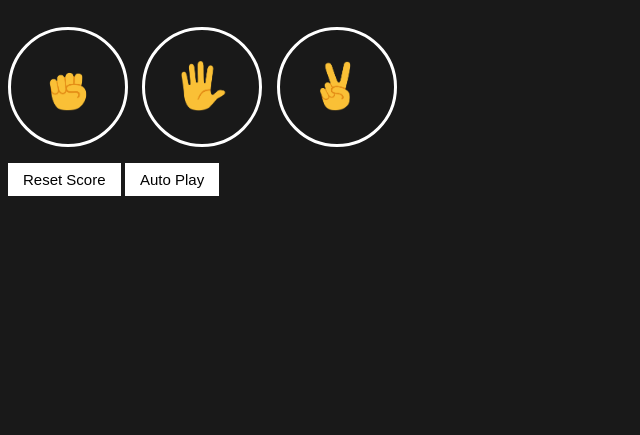
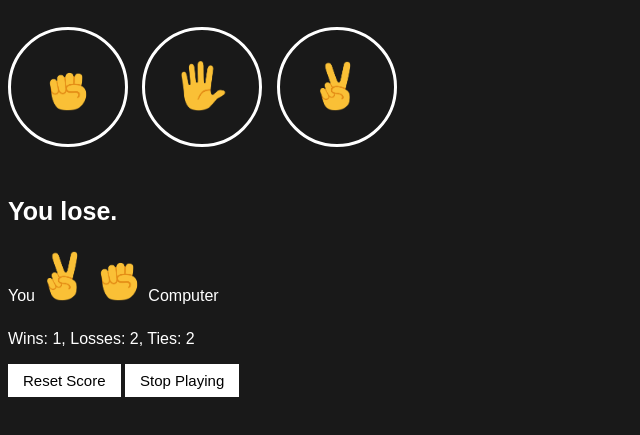
Before and after one commit to supeep/supeep.github.io, a plain HTML site: page RockPaperScissors/RockPaperScissors.html in a window 1280 px wide. Both pictures are taken after a click on the button "Auto Play". Shown: the part 67-502 px from the top of the page, without its empty margins (0-640 px from the left). Drawn offline with Linux system fonts and the light colour scheme.

Commit message:
finish RockPaperScissors

```diff
--- a/RockPaperScissors/RockPaperScissors.html
+++ b/RockPaperScissors/RockPaperScissors.html
@@ -26,6 +26,7 @@
     <button class="reset-score-button js-reset-score-button">Reset Score</button>
 
     <button class="auto-play-button">Auto Play</button>
-    <script src="scripts/RockPaperScissors.js"
+
+    <script src="scripts/RockPaperScissors.js"></script>
   </body>
 </html>
--- a/RockPaperScissors/scripts/RockPaperScissors.js
+++ b/RockPaperScissors/scripts/RockPaperScissors.js
@@ -1,10 +1,30 @@
-let score={
+let score=JSON.parse(localStorage.getItem('score'))||{
     wins:0,
     losses:0,
     ties:0
 }
 
+
 updateScoreElement();
+
+let isAutoPlaying=false;
+let intervalId;
+
+function autoPlay(){
+    if(!isAutoPlaying){
+        intervalId=setInterval(()=>{
+            const playerMove =ComputerMove();
+            playGame(playerMove);
+        },500);
+        isAutoPlaying=true;
+        document.querySelector('.auto-play-button').innerHTML=`Stop Playing`;
+
+    }else{
+        clearInterval(intervalId);
+        document.querySelector('.auto-play-button').innerHTML=`Auto Play`;
+        isAutoPlaying=false;
+    }
+}
 
 document.querySelector('.js-rock-button')
     .addEventListener('click',()=>{
@@ -20,6 +40,20 @@ document.querySelector('.js-scissors-button')
     .addEventListener('click',()=>{
         playGame('scissors');
     });
+
+document.querySelector('.js-reset-score-button')
+    .addEventListener('click',()=>{
+        score.wins=0;
+        score.losses=0;
+        score.ties=0;
+        localStorage.removeItem('score');
+        updateScoreElement();
+})
+
+document.querySelector('.auto-play-button')
+    .addEventListener('click',()=>{
+        autoPlay();
+    })
 
 function playGame(playerMove){
     const computerMove=ComputerMove();
@@ -60,7 +94,16 @@ function playGame(playerMove){
         score.ties += 1;
     }
 
+    localStorage.setItem('score',JSON.stringify(score));
+
     updateScoreElement();
+
+    document.querySelector('.js-result').innerHTML=result;
+
+    document.querySelector('.js-moves').innerHTML=`You
+<img src="images/${playerMove}-emoji.png" class="move-icon">
+<img src="images/${computerMove}-emoji.png" class="move-icon">
+Computer`;
 }
 
 function ComputerMove(){
--- a/RockPaperScissors/styles/RockPaperScissors.css
+++ b/RockPaperScissors/styles/RockPaperScissors.css
@@ -25,6 +25,15 @@ body {
     cursor: pointer;
 }
 
+.result {
+  font-size: 25px;
+  font-weight: bold;
+  margin-top: 50px;
+}
+
+.score {
+  margin-top: 25px;
+}
 
 .reset-score-button,
 .auto-play-button {
```
